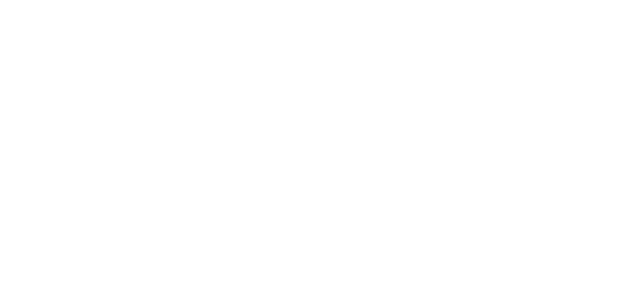
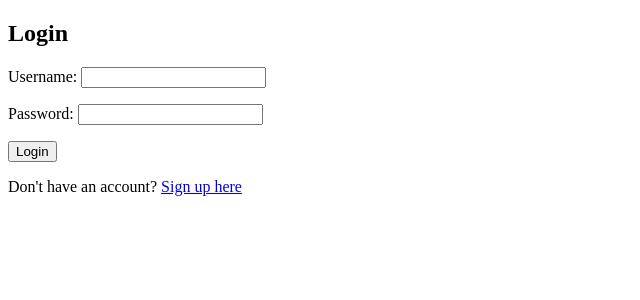
Before and after one commit to sabbu23/ThePropertyGuru, a Django app: page /login/ in a window 1280 px wide. Before the commit the part shown is empty. Shown: the top 300 px of the page, without its empty margins (0-640 px from the left). Run offline with Django 5.2, Linux system fonts and the light colour scheme.

Commit message:
Add login.html and home.html templates

```diff
--- a/myapp/templates/app/Login.html
+++ b/myapp/templates/app/Login.html
@@ -2,9 +2,22 @@
 <html lang="en">
 <head>
     <meta charset="UTF-8">
-    <title>Title</title>
+    <title>Login</title>
 </head>
 <body>
-
+    <h2>Login</h2>
+    <form method="post">
+        {% csrf_token %}
+        <p>
+            <label for="username">Username:</label>
+            <input type="text" id="username" name="username" required>
+        </p>
+        <p>
+            <label for="password">Password:</label>
+            <input type="password" id="password" name="password" required>
+        </p>
+        <button type="submit">Login</button>
+    </form>
+    <p>Don't have an account? <a href="{% url 'signup' %}">Sign up here</a></p>
 </body>
 </html>
```
Also changed, not shown: myapp/templates/app/home.html (+8 -1 lines).
